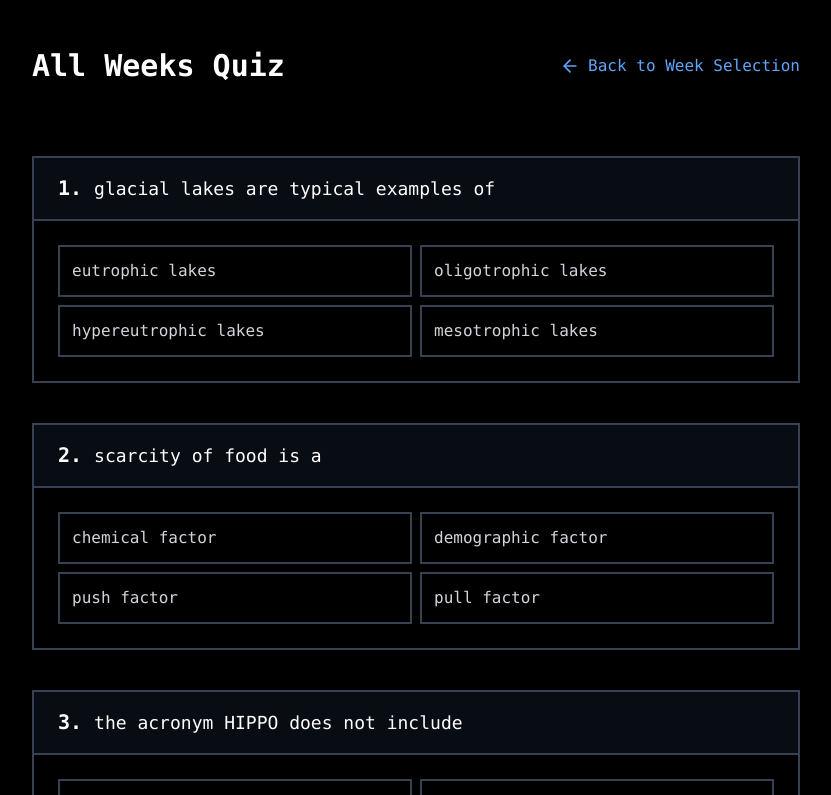
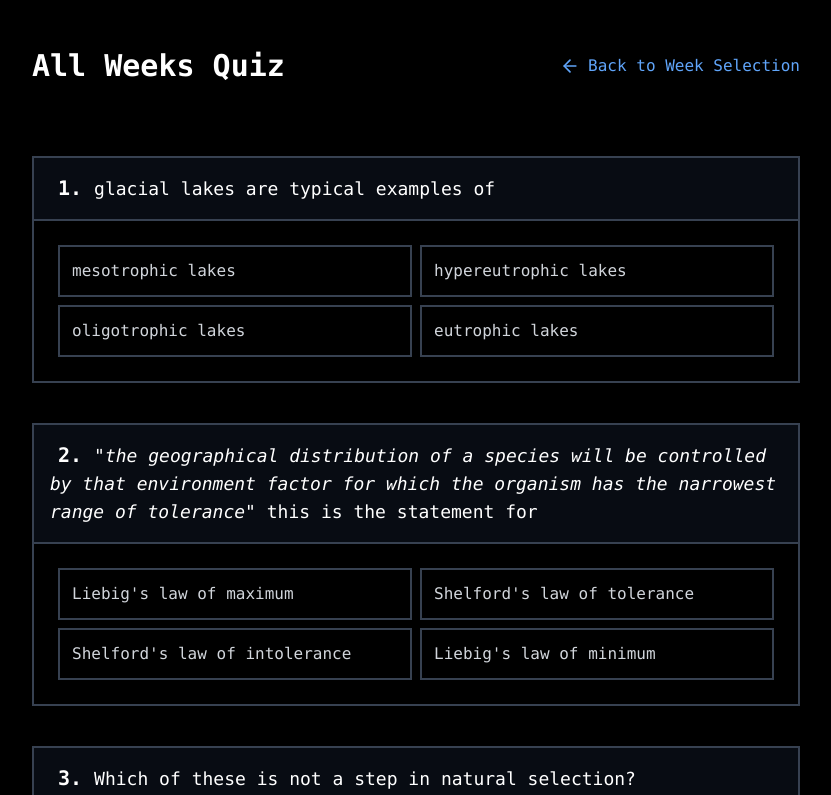
Before and after one commit to sr2echa/wildlife-nptel, a Next.js app: page /quiz/all in a window 1280 px wide. Shown: the top 795 px of the page, without its empty margins (224-1055 px from the left). Built offline with nearby package versions, Linux system fonts and the light colour scheme.

Commit message:
week 10+11

```diff
--- a/src/app/page.tsx
+++ b/src/app/page.tsx
@@ -24,7 +24,7 @@ export default function Home() {
       <div className="max-w-5xl w-full relative z-10">
         <div className="mb-16 flex flex-col md:flex-row items-center justify-between">
           <div className="text-left mb-8 md:mb-0">
-            <h1 className="text-6xl font-bold mb-2 tracking-tighter">NPTEL</h1>
+            <h1 className="text-6xl font-bold mb-2 tracking-tighter font-sans">NPTEL</h1>
             <h2 className="text-2xl font-light">Wildlife & Ecology Quiz</h2>
           </div>
           <div className="h-0.5 w-24 bg-white md:hidden"></div>
--- a/src/data/questions.ts
+++ b/src/data/questions.ts
@@ -673,4 +673,169 @@ export const questionsByWeek: { [week: string]: Question[] } = {
       answer: "I = P X A X T",
     },
   ],
+  week10: [
+    {
+      question: "which of these is not a climatic forcing for Earth?",
+      options: [
+        "changes in plates tectonics",
+        "changes in Earth's orbit",
+        "changes in Sun's orbit",
+        "changes in Sun's strength",
+      ],
+      answer: "changes in Sun's orbit",
+    },
+    {
+      question: "Mesodebris in the context of plastic debris has fragment of size",
+      options: [">20mm", "5-20 mm", "<5mm", "<1mm"],
+      answer: "5-20 mm",
+    },
+    {
+      question: "macrodebris in the context of plastic debris had fragment of size",
+      options: [">20mm", "5-20mm", "<5mm", "<1mm"],
+      answer: ">20mm",
+    },
+    {
+      question:
+        '"any changes in natural or human systems that inadvertently increase vulnerability to climatic stimuli; an adaptation that does not succeed in reducing vulnerability but increase it instead" is a definition of',
+      options: ["adaptation", "mitigation", "maladaptation", "malmitigation"],
+      answer: "maladaptation",
+    },
+    {
+      question: "which of these is not a principle of ecological restoration?",
+      options: [
+        "ecological integrity",
+        "long term sustainability",
+        "benefits and engages scientists",
+        "informed by past and future",
+      ],
+      answer: "benefits and engages scientists",
+    },
+    {
+      question:
+        "the government came up with a regulation that incandescent bulbs be replaced by LED bulbs, so that electricity consumption and release of carbon dioxide from power plants is reduced. in the context of climate change, such an action would be called",
+      options: ["adaptation", "mitigation", "deceleration", "maladaptation"],
+      answer: "mitigation",
+    },
+    {
+      question: "which of these is not a principle of ecological restoration?",
+      options: [
+        "ecological integrity",
+        "short term sustainability",
+        "benefits and engages society",
+        "informed by past and future",
+      ],
+      answer: "short term sustainability",
+    },
+    {
+      question:
+        '"the ability of a system to adjust to climate change (including climate variability and extremes) to moderate potential damages, to take advantage of opportunities, or to cope with the consequences" is a definition of',
+      options: [
+        "adaptive response",
+        "adaptive capacity",
+        "mitigative response",
+        "mitigative capacity",
+      ],
+      answer: "adaptive capacity",
+    },
+    {
+      question: "which of these is not a climatic forcing for Earth?",
+      options: [
+        "changes in plate tectonics",
+        "changes in Earth's orbit",
+        "changes in Moon's orbit",
+        "changes in Sun's strength",
+      ],
+      answer: "changes in Moon's orbit",
+    },
+    {
+      question:
+        "because of climate change, Mudumalai tiger reserve is suffering from frequent droughts. the management has built several artificial water holes for animals, and fills them up regularly with tankers. in the context of climate change, such an action would be called",
+      options: ["adaptation", "mitigation", "deceleration", "maladaptation"],
+      answer: "adaptation",
+    },
+  ],
+  week11: [
+    {
+      question: "which of these is correct?",
+      options: ["R + G = M + F", "R + M = G + F", "R + F = M + G", "R + G + M + F = 0"],
+      answer: "R + G = M + F",
+    },
+    {
+      question: "which of these is not an impact of toxic chemicals?",
+      options: [
+        "lethal effects",
+        "sub- lethal effects",
+        "reduction of existing stressors",
+        "reduced fecundity",
+      ],
+      answer: "reduction of existing stressors",
+    },
+    {
+      question: "a pest population is called controlled when",
+      options: [
+        "it is not increasing",
+        "it is decreasing",
+        "it is not causing any economic damage",
+        "it is not causing excessive economic damage",
+      ],
+      answer: "it is not causing excessive economic damage",
+    },
+    {
+      question:
+        "a deciduous forest in Madhya Pradesh was converted to a mine. after the mining operations were over, the pits were filled up with soil and species of deciduous forest planted again. this is an example of",
+      options: ["recovery", "restoration", "enhancement", "replacement"],
+      answer: "restoration",
+    },
+    {
+      question: "the root zone treatment plant is an example of",
+      options: ["phytoremediation", "biological control", "biomagnification", "bioaccumulation"],
+      answer: "phytoremediation",
+    },
+    {
+      question: "a pest population called uncontrolled when",
+      options: [
+        "it is increasing",
+        "it is not decreasing",
+        "it is causing some economic damage",
+        "it is causing excessive economic damage",
+      ],
+      answer: "it is causing excessive economic damage",
+    },
+    {
+      question: "the impact of El Nino on fishery in Peru is explained by",
+      options: [
+        "match hypothesis",
+        "mismatch hypothesis",
+        "match- mismatch hypothesis",
+        "non of these",
+      ],
+      answer: "match- mismatch hypothesis",
+    },
+    {
+      question: "which of these is correct",
+      options: [
+        "the maximum sustainable yield is near the beginning of the sigmoidal curve",
+        "the maximum sustainable yield is near the mid-pount of the sigmoidal curve",
+        "the maximum sustainable yield is near the end of the sigmoidal curve",
+        "none of these",
+      ],
+      answer: "the maximum sustainable yield is near the mid-pount of the sigmoidal curve",
+    },
+    {
+      question: "Ludwig's ratchet predicts",
+      options: [
+        "decreasing harvesting rate",
+        "constant harvesting rate",
+        "increasing harvesting rate",
+        "fluctuating harvesting rate",
+      ],
+      answer: "increasing harvesting rate",
+    },
+    {
+      question:
+        "a deciduous forest in Madhya Pradesh was converted to a mine. after the mining operations were over, the pits were filled up with water and a lake was created. it is now visited by several migratory birds. this is an example of",
+      options: ["recovery", "restoration", "enhancement", "replacement"],
+      answer: "replacement",
+    },
+  ],
 };
```
